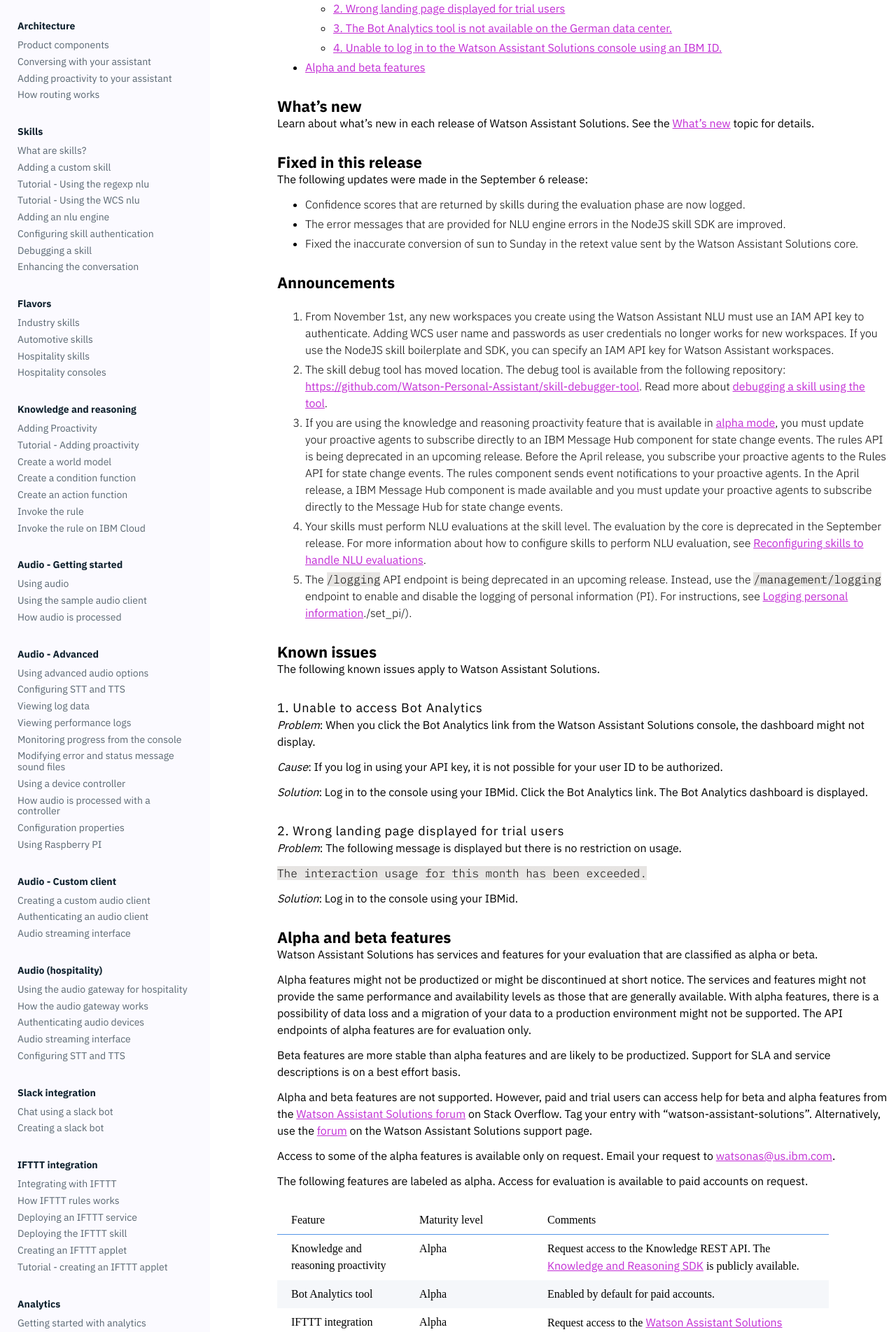
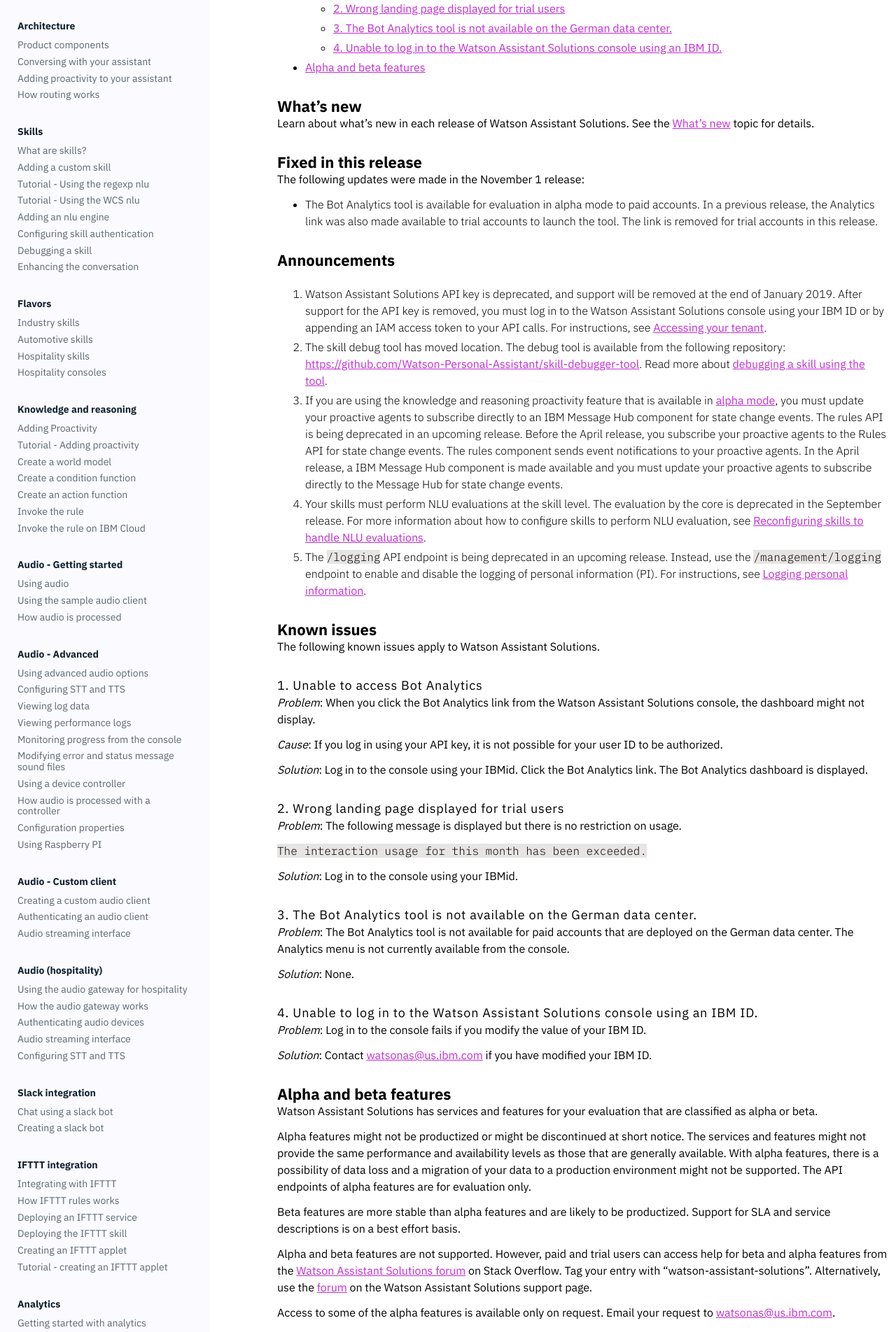
Before and after one commit to Watson-Personal-Assistant/developer, a Jekyll site: the page built from _content/get-help/release_notes.md, in a window 1280 px wide. Shown: the part 376-2280 px from the top of the page at 70% size. Built offline with Jekyll 4.4.1, drawn with Linux system fonts in a browser that asks for light colours; some web fonts are replaced.

Commit message:
nov 1 release notes - release deployed

```diff
--- a/_content/get-help/release_notes.md
+++ b/_content/get-help/release_notes.md
@@ -20,19 +20,17 @@
 
 ### Fixed in this release
 
-The following updates were made in the September 6 release:
-- Confidence scores that are returned by skills during the evaluation phase are now logged.
-- The error messages that are provided for NLU engine errors in the NodeJS skill SDK are improved.
-- Fixed the inaccurate conversion of sun to Sunday in the retext value sent by the Watson Assistant Solutions core.
+The following updates were made in the November 1 release:
+
+- The Bot Analytics tool is available for evaluation in alpha mode to paid accounts.  In a previous release, the Analytics link was also made available to trial accounts to launch the tool.  The link is removed for trial accounts in this release.
 
 ### Announcements
 
-1. From November 1st, any new workspaces you create using the Watson Assistant NLU must use an IAM API key to authenticate.  Adding WCS user name and passwords as user credentials no longer works for new workspaces.  If you use the NodeJS skill boilerplate and SDK, you can specify an IAM API key for Watson Assistant workspaces.
-2.	The skill debug tool has moved location.  The debug tool is available from the following repository: [https://github.com/Watson-Personal-Assistant/skill-debugger-tool](https://github.com/Watson-Personal-Assistant/skill-debugger-tool). Read more about [debugging a skill using the tool]({{site.baseurl}}/skill/debugging_a_skill/).
-3.  If you are using the knowledge and reasoning proactivity feature that is available in [alpha mode](#alpha-and-beta-features), you must update your proactive agents to subscribe directly to an IBM Message Hub component for state change events. The rules API is being deprecated in an upcoming release. Before the April release, you subscribe your proactive agents to the Rules API for state change events. The rules component sends event notifications to your proactive agents.  In the April release, a IBM Message Hub component is made available and you must update your proactive agents to subscribe directly to the Message Hub for state change events.
-4. Your skills must perform NLU evaluations at the skill level.  The evaluation by the core is deprecated in the September release. For more information about how to configure skills to perform NLU evaluation, see [Reconfiguring skills to handle NLU evaluations]({{site.baseurl}}/further-topics/reconfigure_skill/).
-5. The `/logging` API endpoint is being deprecated in an upcoming release.  Instead, use the `/management/logging` endpoint to enable and disable the logging of personal information (PI).  For instructions, see [Logging personal information]({{site.baseurl}}/further-topics/set_pi/)./set_pi/).
-
+1.	Watson Assistant Solutions API key is deprecated, and support will be removed at the end of January 2019. After support for the API key is removed, you must log in to the Watson Assistant Solutions console using your IBM ID or by appending an IAM access token to your API calls. For instructions, see [Accessing your tenant]({{site.baseurl}}/get-started/get-api-key/).
+1. The skill debug tool has moved location.  The debug tool is available from the following repository: [https://github.com/Watson-Personal-Assistant/skill-debugger-tool](https://github.com/Watson-Personal-Assistant/skill-debugger-tool). Read more about [debugging a skill using the tool]({{site.baseurl}}/skill/debugging_a_skill/).
+2.  If you are using the knowledge and reasoning proactivity feature that is available in [alpha mode](#alpha-and-beta-features), you must update your proactive agents to subscribe directly to an IBM Message Hub component for state change events. The rules API is being deprecated in an upcoming release. Before the April release, you subscribe your proactive agents to the Rules API for state change events. The rules component sends event notifications to your proactive agents.  In the April release, a IBM Message Hub component is made available and you must update your proactive agents to subscribe directly to the Message Hub for state change events.
+3. Your skills must perform NLU evaluations at the skill level.  The evaluation by the core is deprecated in the September release. For more information about how to configure skills to perform NLU evaluation, see [Reconfiguring skills to handle NLU evaluations]({{site.baseurl}}/further-topics/reconfigure_skill/).
+4. The `/logging` API endpoint is being deprecated in an upcoming release.  Instead, use the `/management/logging` endpoint to enable and disable the logging of personal information (PI).  For instructions, see [Logging personal information]({{site.baseurl}}/further-topics/set_pi/).
 
 ### Known issues
 
@@ -53,6 +51,18 @@
 `The interaction usage for this month has been exceeded.`
 
 _Solution_: Log in to the console using your IBMid.
+
+#### 3.	The Bot Analytics tool is not available on the German data center.
+
+_Problem_: The Bot Analytics tool is not available for paid accounts that are deployed on the German data center.  The Analytics menu is not currently available from the console.
+
+_Solution_: None.
+
+#### 4.	Unable to log in to the Watson Assistant Solutions console using an IBM ID.
+
+_Problem_: Log in to the console fails if you modify the value of your IBM ID.
+
+_Solution_: Contact [watsonas@us.ibm.com](mailto:watsonas@us.ibm.com) if you have modified your IBM ID.
 
 ### Alpha and beta features
 
```
